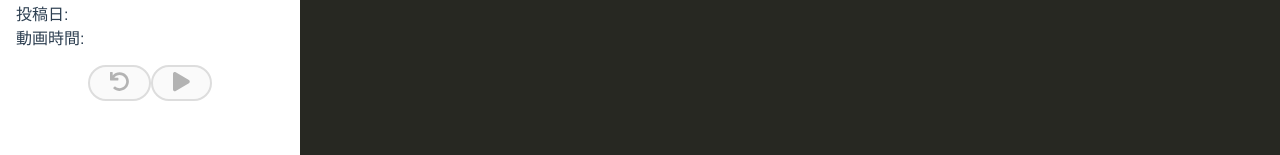
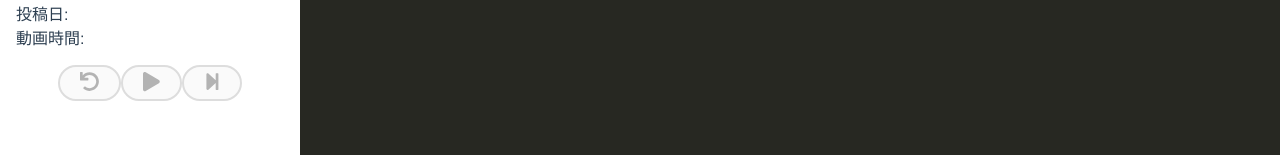
Before and after one commit to nanagami1369/CodingShare, a Vue app in the folder front/: page /player in a window 1280 px wide. Shown: the part 225-380 px from the top of the page. Built offline with nearby package versions, Linux system fonts and the light colour scheme.

Commit message:
一つ進むボタンの作成

```diff
--- a/front/src/CodingPlayer.ts
+++ b/front/src/CodingPlayer.ts
@@ -92,6 +92,19 @@ export class CodingPlayer {
     this._stream.next()
   }
 
+  public stepForward(editor: CodeMirror.Editor | undefined): void {
+    if (editor == null) {
+      throw new Error('editor is undefined')
+    }
+    if (this._stream == undefined) {
+      throw new Error('video is not Load')
+    }
+    this.pause()
+    this.readAndExecCodingSequence(editor, this._stream.current)
+    this.setElapsedTime(this._stream)
+    this._stream.next()
+  }
+
   private readAndExecCodingSequence(
     editor: CodeMirror.Editor,
     codingSequence: CodingSequence
--- a/front/src/views/PlayerPage.vue
+++ b/front/src/views/PlayerPage.vue
@@ -27,6 +27,13 @@
       >
         <FontAwesomeIcon icon="play" />
       </button>
+      <button
+        class="player-control-button"
+        @click="stepForward"
+        :disabled="!player.isLoaded"
+      >
+        <FontAwesomeIcon icon="step-forward" />
+      </button>
     </div>
     <div id="player-panel">
       <textarea id="editor-aria"></textarea>
@@ -50,15 +57,20 @@ import 'codemirror/addon/hint/show-hint.css'
 import 'codemirror/mode/javascript/javascript.js'
 import 'codemirror/addon/hint/javascript-hint.js'
 import 'codemirror/addon/edit/closebrackets.js'
-import { library } from '@fortawesome/fontawesome-svg-core'
-import { faPlay, faPause, faUndo } from '@fortawesome/free-solid-svg-icons'
-import { FontAwesomeIcon } from '@fortawesome/vue-fontawesome'
 import { Video } from '@/models/Video'
 import VideoInfoViewer from '@/components/VideoInfoViewer.vue'
 import VideoSliderBar from '@/components/VideoSliderBar.vue'
 import { CodingPlayer } from '@/CodingPlayer'
+import { library } from '@fortawesome/fontawesome-svg-core'
+import { FontAwesomeIcon } from '@fortawesome/vue-fontawesome'
+import {
+  faPlay,
+  faPause,
+  faUndo,
+  faStepForward,
+} from '@fortawesome/free-solid-svg-icons'
 
-library.add(faPlay, faPause, faUndo)
+library.add(faPlay, faPause, faUndo, faStepForward)
 
 type DataType = {
   editor?: CodeMirror.EditorFromTextArea
@@ -118,6 +130,9 @@ export default Vue.extend({
     backToTheBeginning: function (): void {
       this.player.backToTheBeginning(this.editor)
     },
+    stepForward: function (): void {
+      this.player.stepForward(this.editor)
+    },
   },
   mounted() {
     const editorAria: HTMLTextAreaElement | null =
```
